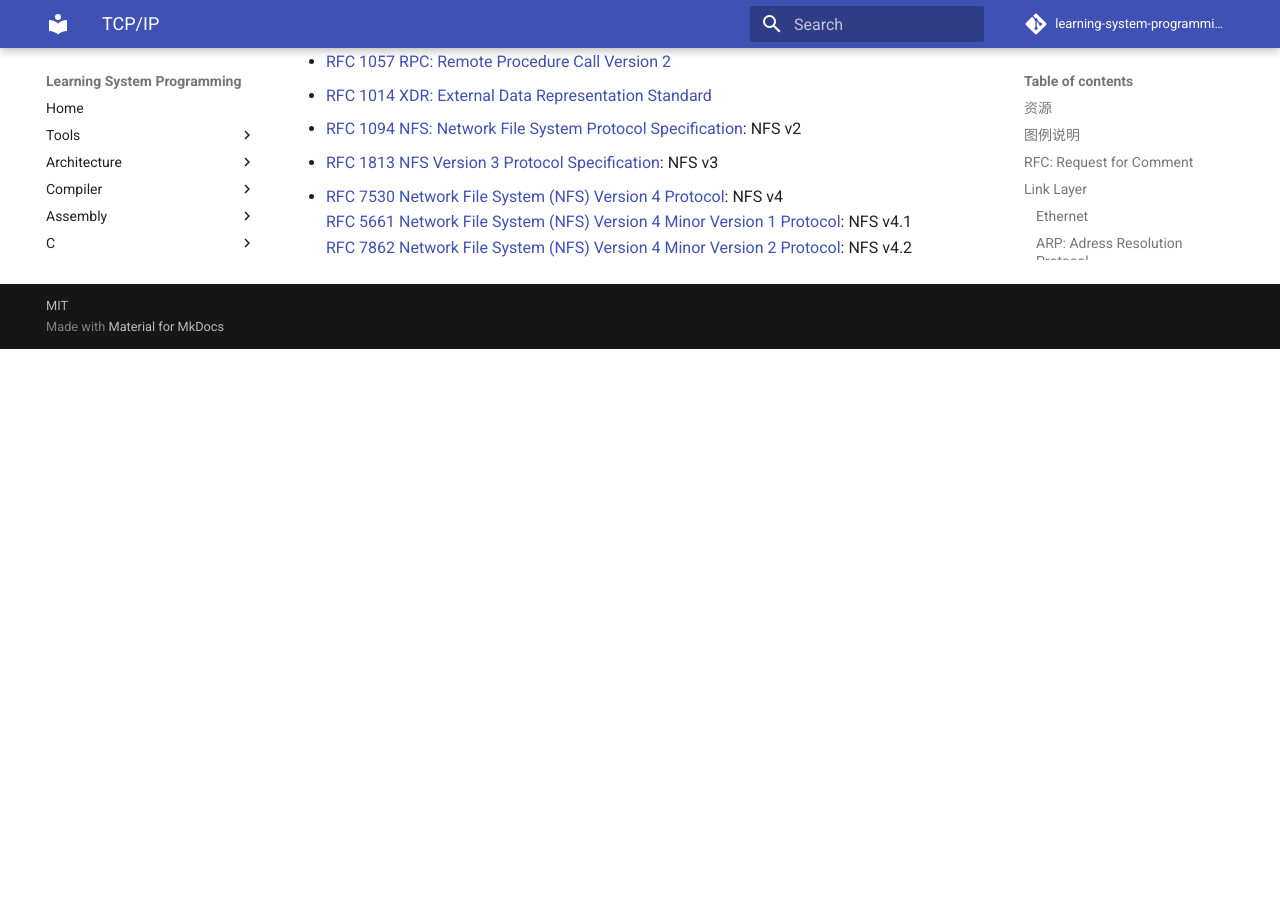
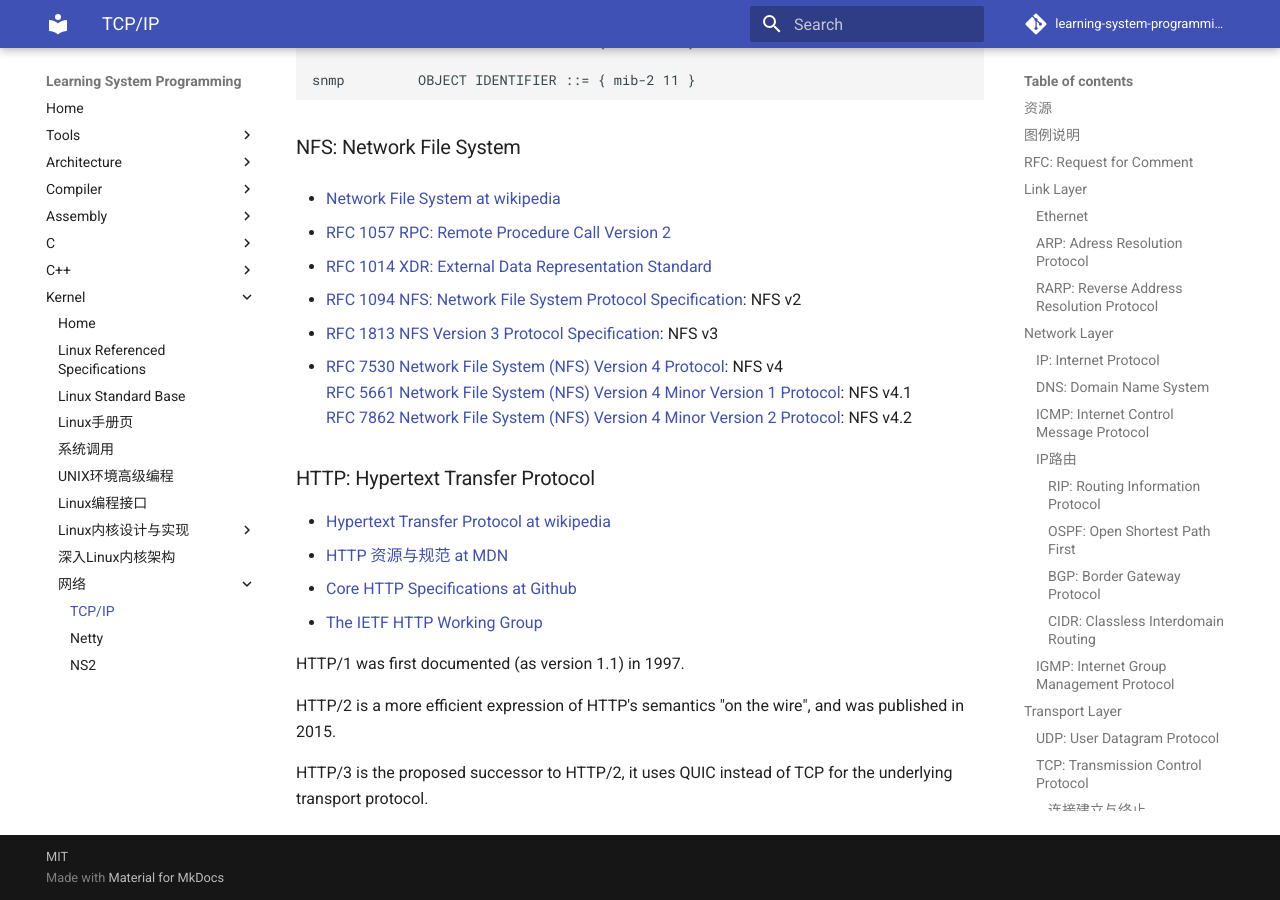
Before and after one commit to logself1988/learning-system-programming, an MkDocs documentation site: the page built from docs/kernel/network/network.md, in a window 1280 px wide and 900 px high, scrolled down 19373 px. Built offline with MkDocs 1.6.1 and Material for MkDocs 9.7.7, drawn with Linux system fonts in a browser that asks for light colours; formulas are drawn with MathJax 3; comment, search, counter and statistics services are not loaded; before the commit the page ends 19722 px from its top, so only the background shows below that; some of the changed text lies outside the part shown.

Commit message:
[Network] add resources of HTTP.

```diff
--- a/docs/kernel/network/network.md
+++ b/docs/kernel/network/network.md
@@ -819,6 +819,11 @@ $$
 2. 每次收到其他重复的ACK时, 给cwnd增加1个片段, 新的cwnd允许时发送包.
 3. 当收到确认新数据的ACK时, 设置cwnd=ssthresh.(拥塞避免)
 
+### QUIC: Quick UDP Internet Connections
+
+- [QUIC, a multiplexed transport over UDP](https://www.chromium.org/quic)
+
+QUIC was proposed as a draft standard at the IETF in 2015, and HTTP-over-QUIC, a re-write of HTTP on top of QUIC instead of TCP, was proposed a year later, in July 2016.
 
 ## Application Layer
 
@@ -927,3 +932,16 @@ snmp         OBJECT IDENTIFIER ::= { mib-2 11 }
 - [RFC 7530 Network File System (NFS) Version 4 Protocol](https://tools.ietf.org/html/rfc7530): NFS v4<br>
 [RFC 5661 Network File System (NFS) Version 4 Minor Version 1 Protocol](https://tools.ietf.org/html/rfc5661): NFS v4.1<br>
 [RFC 7862 Network File System (NFS) Version 4 Minor Version 2 Protocol](https://tools.ietf.org/html/rfc7862): NFS v4.2
+
+### HTTP: Hypertext Transfer Protocol
+
+- [Hypertext Transfer Protocol at wikipedia](https://en.wikipedia.org/wiki/Hypertext_Transfer_Protocol)
+- [HTTP 资源与规范 at MDN](https://developer.mozilla.org/zh-CN/docs/Web/HTTP/Resources_and_specifications)
+- [Core HTTP Specifications at Github](https://github.com/httpwg/http-core)
+- [The IETF HTTP Working Group](https://httpwg.org/)
+
+HTTP/1 was first documented (as version 1.1) in 1997.
+
+HTTP/2 is a more efficient expression of HTTP's semantics "on the wire", and was published in 2015.
+
+HTTP/3 is the proposed successor to HTTP/2, it uses QUIC instead of TCP for the underlying transport protocol.
```
